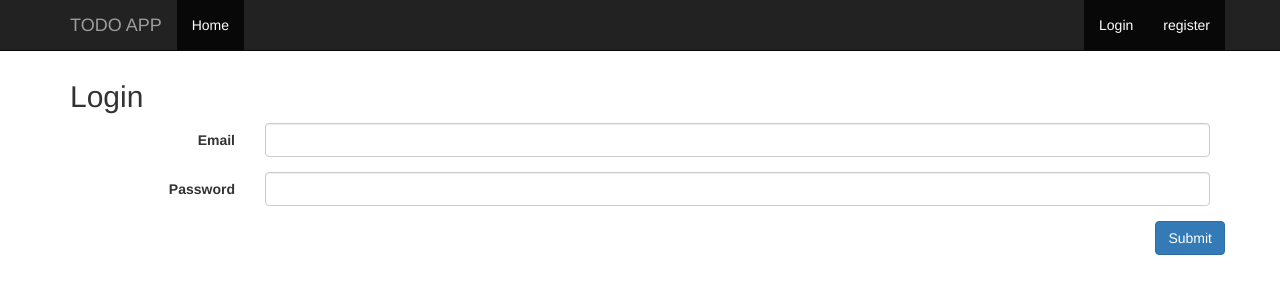
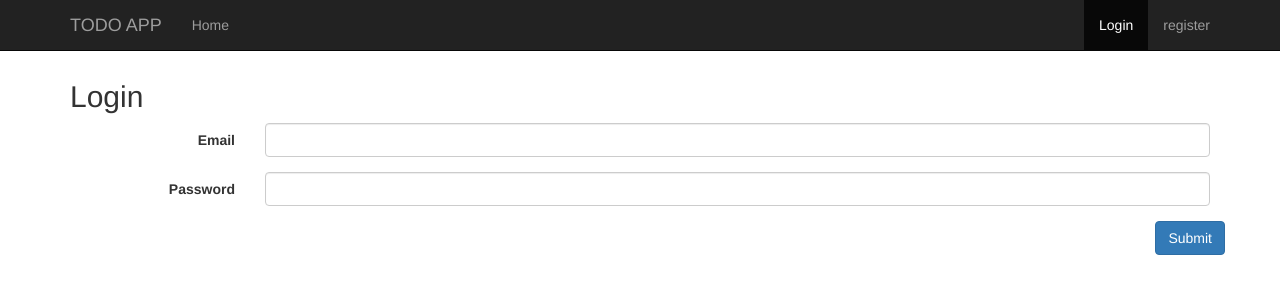
Before and after one commit to MahmoudAliKhider/TO-DO, an Angular app in the folder frontend/: page /login in a window 1280 px wide. Shown: the top 300 px of the page. Built offline with nearby package versions, Linux system fonts and the light colour scheme; what jjwins-angular-12-flash-message would draw is missing.

Commit message:
Add logout

```diff
--- a/frontend/src/app/components/navbar/navbar.component.html
+++ b/frontend/src/app/components/navbar/navbar.component.html
@@ -11,13 +11,17 @@
       </div>
       <div id="navbar" class="collapse navbar-collapse">
         <ul class="nav navbar-nav">
-          <li class="active"><a [routerLink]="['/']">Home</a></li>
+          <li  [routerLinkActive]="['active']" [routerLinkActiveOptions]="{exact: true}"><a [routerLink]="['/']">Home</a></li>
+          <li *ngIf="userservice.isLoggedIn()" [routerLinkActive]="['active']"> <a [routerLink] = "['/main']"> Main</a></li>
+
 
         </ul>
 
         <ul class="nav navbar-nav navbar-right">
-           <li class="active"> <a [routerLink] = "['/login']"> Login</a></li>
-           <li class="active"> <a [routerLink] = "['/register']"> register</a></li>
+           <li *ngIf="!userservice.isLoggedIn()" [routerLinkActive]="['active']"> <a [routerLink] = "['/login']"> Login</a></li>
+           <li *ngIf="!userservice.isLoggedIn()" [routerLinkActive]="['active']"> <a [routerLink] = "['/register']"> register</a></li>
+           <li *ngIf="userservice.isLoggedIn()"><a (click)="onLoggedOut()"> Logout</a></li>
+
 
 
         </ul>
--- a/frontend/src/app/components/navbar/navbar.component.ts
+++ b/frontend/src/app/components/navbar/navbar.component.ts
@@ -1,5 +1,6 @@
 import { Component, OnInit } from '@angular/core';
-
+import { UserService } from '../../services/user.service';
+import { Router } from '@angular/router';
 @Component({
   selector: 'app-navbar',
   templateUrl: './navbar.component.html',
@@ -7,9 +8,13 @@ import { Component, OnInit } from '@angular/core';
 })
 export class NavbarComponent implements OnInit {
 
-  constructor() { }
+  constructor(public userservice:UserService, private router:Router) { }
 
   ngOnInit(): void {
   }
+  onLoggedOut(){
+    this.userservice.logout();
+    this.router.navigate(['/login'])
+  }
 
 }
--- a/frontend/src/app/services/user.service.ts
+++ b/frontend/src/app/services/user.service.ts
@@ -33,4 +33,9 @@ export class UserService {
   isLoggedIn() :boolean{
    return !!localStorage.getItem("AuthToken")
   }
+  logout(){
+    localStorage.removeItem("AuthToken");
+    localStorage.removeItem("mean_user");
+
+  }
 }
```
